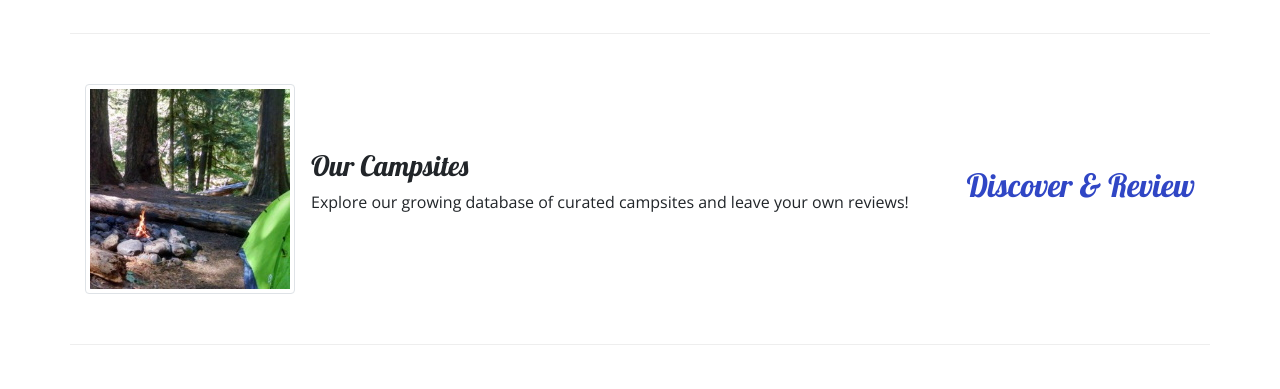
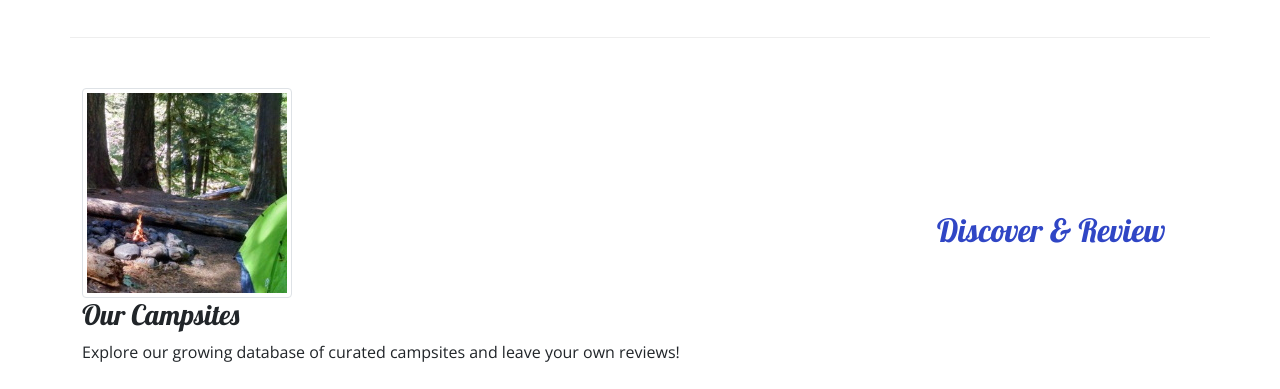
Before and after one commit to jge11/Nucampsite-Bootstrap, a website: page index.html in a window 1280 px wide. Shown: the part 727-1116 px from the top of the page. Drawn offline with nearby package versions, Linux system fonts and the light colour scheme.

Commit message:
Update index.html
Possible fix for GH Pages

```diff
--- a/index.html
+++ b/index.html
@@ -7,9 +7,9 @@
 
     <!-- build:css css/main.css -->
     <!-- Bootstrap CSS -->
-    <link href="https://cdn.jsdelivr.net/npm/bootstrap@4/dist/css/bootstrap.min.css" rel="stylesheet" integrity="sha384-1BmE4kWBq78iYhFldvKuhfTAU6auU8tT94WrHftjDbrCEXSU1oBoqyl2QvZ6jIW3" crossorigin="anonymous">
+    <link href="https://cdn.jsdelivr.net/npm/bootstrap@5.1.3/dist/css/bootstrap.min.css" rel="stylesheet" integrity="sha384-1BmE4kWBq78iYhFldvKuhfTAU6auU8tT94WrHftjDbrCEXSU1oBoqyl2QvZ6jIW3" crossorigin="anonymous">
 
-    <link rel="stylesheet" href="node_modules/bootstrap/dist/css/bootstrap.min.css" />
+    <!-- <link rel="stylesheet" href="node_modules/bootstrap/dist/css/bootstrap.min.css" /> -->
     <!-- Additional CSS must be placed after Bootstrap CSS -->
     <link rel="stylesheet" href="node_modules/bootstrap-social/bootstrap-social.css" />
     <link rel="stylesheet" href="node_modules/font-awesome/css/font-awesome.min.css" />
```
